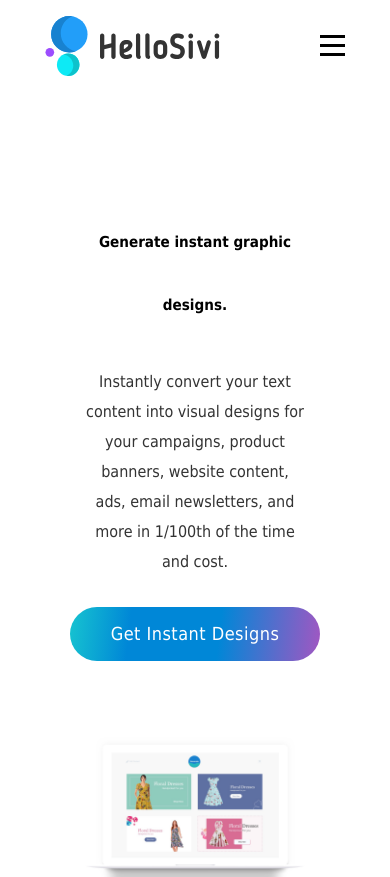
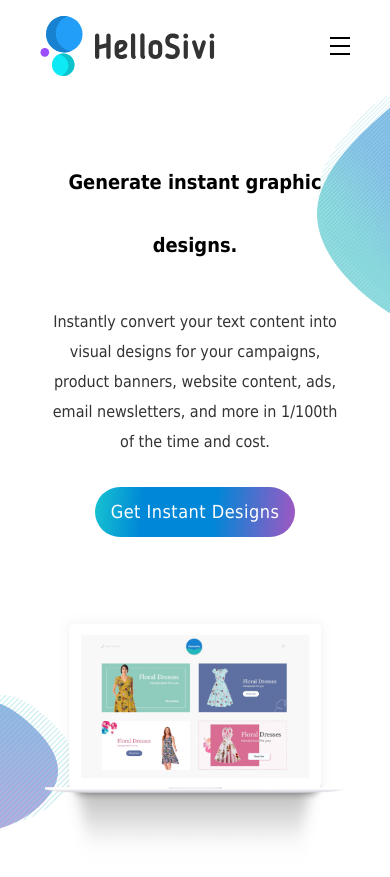
Before and after one commit to prakashbhaskaran/reacttogatsby, a Gatsby site: page / in a window 390 px wide. Shown: the top 877 px of the page. Built offline with nearby package versions, Linux system fonts and the light colour scheme; Gatsby itself is replaced by a stand-in of ours.

Commit message:
Minor Changes for Responsiveness

```diff
--- a/src/Components/Footer/AvailableOn/Style.js
+++ b/src/Components/Footer/AvailableOn/Style.js
@@ -1,7 +1,7 @@
 import styled from "styled-components"
 
 export const Container = styled.div`
-  margin-top: 20px;
+  margin-top: 80px;
 `
 
 export const Heading = styled.div`
@@ -14,6 +14,7 @@ export const Os = styled.div`
   display: flex;
   margin-top: 30px;
   gap: 50px;
+  flex-wrap: wrap;
 `
 
 export const OSitem = styled.div``
--- a/src/Components/Footer/GetInTouch/GetInTouch.js
+++ b/src/Components/Footer/GetInTouch/GetInTouch.js
@@ -14,14 +14,15 @@ const GetInTouch = () => {
       <Heading>Get in touch</Heading>
       <SubHeading>Email: info@hellosivi.com</SubHeading>
       <Social>
-          {socialmedias.map((item,i)=>{
-              return <Media key={i}>
+        {socialmedias.map((item, i) => {
+          return (
+            <Media key={i}>
               <Link to={item.url}>
-                <img src={item.img} alt="" />
+                <img src={item.img} width="100%" height="100%" alt="" />
               </Link>
             </Media>
-          })}
-
+          )
+        })}
       </Social>
     </Container>
   )
--- a/src/Components/Footer/GetInTouch/Style.js
+++ b/src/Components/Footer/GetInTouch/Style.js
@@ -3,6 +3,7 @@ import styled from "styled-components"
 export const Container = styled.div`
   display: flex;
   flex-direction: column;
+
   gap: 24px;
 `
 export const Heading = styled.div`
@@ -20,6 +21,7 @@ export const SubHeading = styled.div`
 
 export const Social = styled.div`
   display: flex;
+
   gap: 10px;
 `
 
--- a/src/Components/Footer/Style.js
+++ b/src/Components/Footer/Style.js
@@ -17,4 +17,7 @@ export const Container = styled.div`
     align-items: flex-start;
     flex-direction: column;
   }
+  @media screen and (max-width: 768px) {
+    padding: 60px 45px;
+  }
 `
--- a/src/Components/Home/AiCompanion/Style.js
+++ b/src/Components/Home/AiCompanion/Style.js
@@ -8,6 +8,9 @@ export const Container = styled.div`
   @media screen and (max-width: 1279px) {
     flex-direction: column;
     gap: 60px;
+  }
+  @media screen and (max-width: 768px) {
+    padding: 60px 45px;
   }
 `
 
--- a/src/Components/Home/DesignsForEveryone/Style.js
+++ b/src/Components/Home/DesignsForEveryone/Style.js
@@ -3,6 +3,9 @@ import styled from "styled-components"
 export const Container = styled.div`
   position: relative;
   padding: 120px 85px;
+  @media screen and (max-width: 768px) {
+    padding: 60px 45px;
+  }
 `
 
 export const Heading = styled.div`
@@ -25,6 +28,13 @@ export const Logo = styled.div`
   top: -60px;
   left: 50%;
   transform: translateX(-50%);
+  width: 215px;
+  height: 116.52px;
+  @media screen and (max-width: 768px) {
+    width: 150px;
+    top: -30px;
+    height: 60.52px;
+  }
 `
 export const CardWrapper = styled.div`
   display: flex;
--- a/src/Components/Home/GetInstantDesign/GetInstantDesign.js
+++ b/src/Components/Home/GetInstantDesign/GetInstantDesign.js
@@ -8,6 +8,8 @@ import {
   Heading,
   SubHeading,
   Features,
+  Blob1,
+  Blob2,
 } from "./Style"
 import Card from "./Card/Card"
 
@@ -38,6 +40,8 @@ const GetInstantDesign = () => {
 
   return (
     <Container>
+      <Blob1 src="/homeblob/blob.png" alt=""></Blob1>
+      <Blob2 src="/homeblob/blob2.png"  alt=""></Blob2>
       <HeadAndBtn>
         <Heading>Generate instant graphic designs.</Heading>
 
--- a/src/Components/Home/GetInstantDesign/Style.js
+++ b/src/Components/Home/GetInstantDesign/Style.js
@@ -2,6 +2,10 @@ import styled from "styled-components"
 
 export const Container = styled.div`
   padding: 120px 85px;
+  position: relative;
+  @media screen and (max-width: 768px) {
+    padding: 60px 45px;
+  }
 `
 
 export const HeadAndBtn = styled.div`
@@ -19,7 +23,7 @@ export const Heading = styled.div`
   line-height: 63px;
   color: #000000;
   @media screen and (max-width: 1279px) {
-    font-size: calc(1vw + 0.7rem);
+    font-size: calc(1vw + 1rem);
   }
 `
 
@@ -52,8 +56,13 @@ export const Btn = styled.button`
     #0087d7 59.39%,
     #be4ebe 107.09%
   );
+  transition: all 0.3s ease;
   &:hover {
     opacity: 0.5;
+  }
+  @media screen and (max-width: 768px) {
+    width: 200px;
+    height: 50px;
   }
 `
 
@@ -64,3 +73,18 @@ export const Features = styled.div`
   margin-top: 100px;
   flex-wrap: wrap;
 `
+export const Blob1 = styled.img`
+  position: absolute;
+  right: 0;
+  top: 5px;
+  opacity: 0.7;
+  z-index: -1;
+`
+export const Blob2 = styled.img`
+  position: absolute;
+  left: 0;
+  top: 5px;
+  opacity: 0.7;
+  top: 25%;
+  z-index: -1;
+`
--- a/src/Components/Home/HomeIndex.js
+++ b/src/Components/Home/HomeIndex.js
@@ -22,7 +22,7 @@ const HomeIndex = () => {
       <PageDivider
         para1={"In a world full of distraction, grabbing attention is key."}
         para2={"A great way to do so is by creating visuals that stand out."}
-        pad={"Yes"}
+        pad={true}
       />
       <DesignsForEveryone />
       <PageDivider
--- a/src/Components/NavBar/NavBar.js
+++ b/src/Components/NavBar/NavBar.js
@@ -10,7 +10,6 @@ import {
   PageLinkAndBtnContainer,
   link,
   Icon,
-
 } from "./Style"
 
 import MascotLogo from "../../../static/svg/MascotLogo"
@@ -23,6 +22,15 @@ const NavBar = () => {
     if (click === false) setClick(true)
     else setClick(false)
   }
+
+  const links = [
+    { url: "/home", name: "Home" },
+    { url: "/howitworks", name: "How It Works" },
+    { url: "/tour", name: "Tour" },
+    { url: "/team", name: "Team" },
+    { url: "/blog", name: "Blog" },
+    { url: "/getdesigns", name: "Get Designs" },
+  ]
   return (
     <Container>
       <Logo>
@@ -32,40 +40,23 @@ const NavBar = () => {
       <PageLinkAndBtnContainer click={click}>
         <PageLinks>
           <Links>
-              <NavLink>
-                <Link to="/" style={link}>
-                  Home
+            {links.map((item, i) => {
+              return (
+                <NavLink key={i} id={i}>
+                  <Link to={item.url} style={link}>
+                    {item.name}
                   </Link>
                 </NavLink>
-              <NavLink>
-                <Link to="/" style={link}>
-                  How It Works
-                </Link>
-              </NavLink>
-              <NavLink>
-                <Link to="/" style={link}>
-                  Tour
-                </Link>
-              </NavLink>
-              <NavLink>
-                <Link to="/" style={link}>
-                  Team
-                </Link>
-              </NavLink>
-              <NavLink>
-                <Link to="/" style={link}>
-                  Blog
-                </Link>
-              </NavLink>
-              <NavLink>
-                <Link to="/" style={link}>
-                Get Designs
-                </Link>
-              </NavLink>
+              )
+            })}
           </Links>
         </PageLinks>
         <Btn>
-            <GetDesignBtn>Get Designs</GetDesignBtn>
+          <GetDesignBtn>
+            <Link to="/getdesigns" style={link}>
+              Get Designs
+            </Link>
+          </GetDesignBtn>
         </Btn>
       </PageLinkAndBtnContainer>
 
--- a/src/Components/NavBar/Style.js
+++ b/src/Components/NavBar/Style.js
@@ -3,7 +3,7 @@ import styled from "styled-components"
 export const Container = styled.div`
   display: flex;
   justify-content: space-between;
-  padding: 15px 45px;
+  padding: 0px 40px;
   align-items: center;
   position: sticky;
   top: 0;
@@ -11,6 +11,9 @@ export const Container = styled.div`
   width: 100%;
   z-index: 1;
   height: 91px;
+  @media screen and (max-width: 360px) {
+    padding: 0px 20px;
+  }
 `
 export const Logo = styled.div`
   width: 175px;
@@ -29,7 +32,7 @@ export const PageLinkAndBtnContainer = styled.div`
     top: 90px;
     position: absolute;
     flex-direction: column;
-    width: 85vw;
+    width: calc(100vw - 80px);
     left: 50%;
     transform: translateX(-50%);
     background: white;
@@ -38,6 +41,9 @@ export const PageLinkAndBtnContainer = styled.div`
     box-shadow: 0 2px 5px rgb(0 0 0 / 10%);
     -moz-box-shadow: 0 2px 5px rgba(0, 0, 0, 0.1);
     -webkit-box-shadow: 0 2px 5px rgb(0 0 0 / 10%);
+  }
+  @media screen and (max-width: 360px) {
+    width: calc(100vw - 40px);
   }
 `
 
@@ -62,9 +68,10 @@ export const NavLink = styled.li`
   list-style: none;
   font-size: 14px;
   font-weight: 400;
-
+  display: ${props => (props.id === 5 ? "none" : "initial")};
   @media screen and (max-width: 978px) {
     border-bottom: 1px solid silver;
+    display: ${props => (props.id ? "initial" : "none")};
 
     padding: 10px;
     :hover {
@@ -102,7 +109,7 @@ export const GetDesignBtn = styled.button`
   height: 40px;
   width: 110px;
   cursor: pointer;
-
+  transition: all 0.3s ease;
   :hover {
     background: linear-gradient(
       to right,
@@ -117,6 +124,7 @@ export const GetDesignBtn = styled.button`
 
 export const Icon = styled.div`
   display: none;
+  cursor: pointer;
   @media screen and (max-width: 978px) {
     display: initial;
   }
--- a/src/Components/PageDivider/PageDivider.js
+++ b/src/Components/PageDivider/PageDivider.js
@@ -3,11 +3,7 @@ import { Container, Para1, Para2 } from "./Style"
 
 const PageDivider = ({ para1, para2, pad }) => {
   return (
-    <Container
-      style={{
-        padding: pad !== "Yes" ? "60px 120px" : "60px 120px 90px 120px",
-      }}
-    >
+    <Container pad={pad}>
       <Para1>{para1 !== "" ? para1 : ""}</Para1>
       <Para2>{para2 !== "" ? para2 : ""}</Para2>
     </Container>
--- a/src/Components/PageDivider/Style.js
+++ b/src/Components/PageDivider/Style.js
@@ -10,6 +10,10 @@ export const Container = styled.div`
 
   text-align: center;
   line-height: 42px;
+  padding: ${props => (!props.pad ? "60px 120px" : "60px 120px 90px 120px")};
+  @media screen and (max-width: 768px) {
+    padding: 60px 45px;
+  }
 `
 export const Para1 = styled.p`
   color: #333333;
--- /dev/null
+++ b/src/pages/404.js
@@ -0,0 +1,5 @@
+import React from "react"
+
+export default function NotFound() {
+  return <div>Error</div>
+}
--- a/static/Icons/Style.js
+++ b/static/Icons/Style.js
@@ -8,4 +8,8 @@ export const Line = styled.div`
   background-color: black;
   margin: 6px 0;
   cursor: pointer;
+  @media screen and (max-width:768px){
+    width: 20px;
+  height: 2px;
+  }
 `
--- a/static/svg/YouAndSivi.js
+++ b/static/svg/YouAndSivi.js
@@ -4,8 +4,8 @@ const YouAndSivi = () => {
   return (
     <svg
       xmlns="http://www.w3.org/2000/svg"
-      width="215"
-      height="117"
+      width="100%"
+      height="100%"
       viewBox="0 0 215 117"
       fill="none"
     >
```
Also changed, not shown: static/homeblob/blob.png (added), static/homeblob/blob2.png (added). Lines whose indentation alone changed are shown as unchanged.
